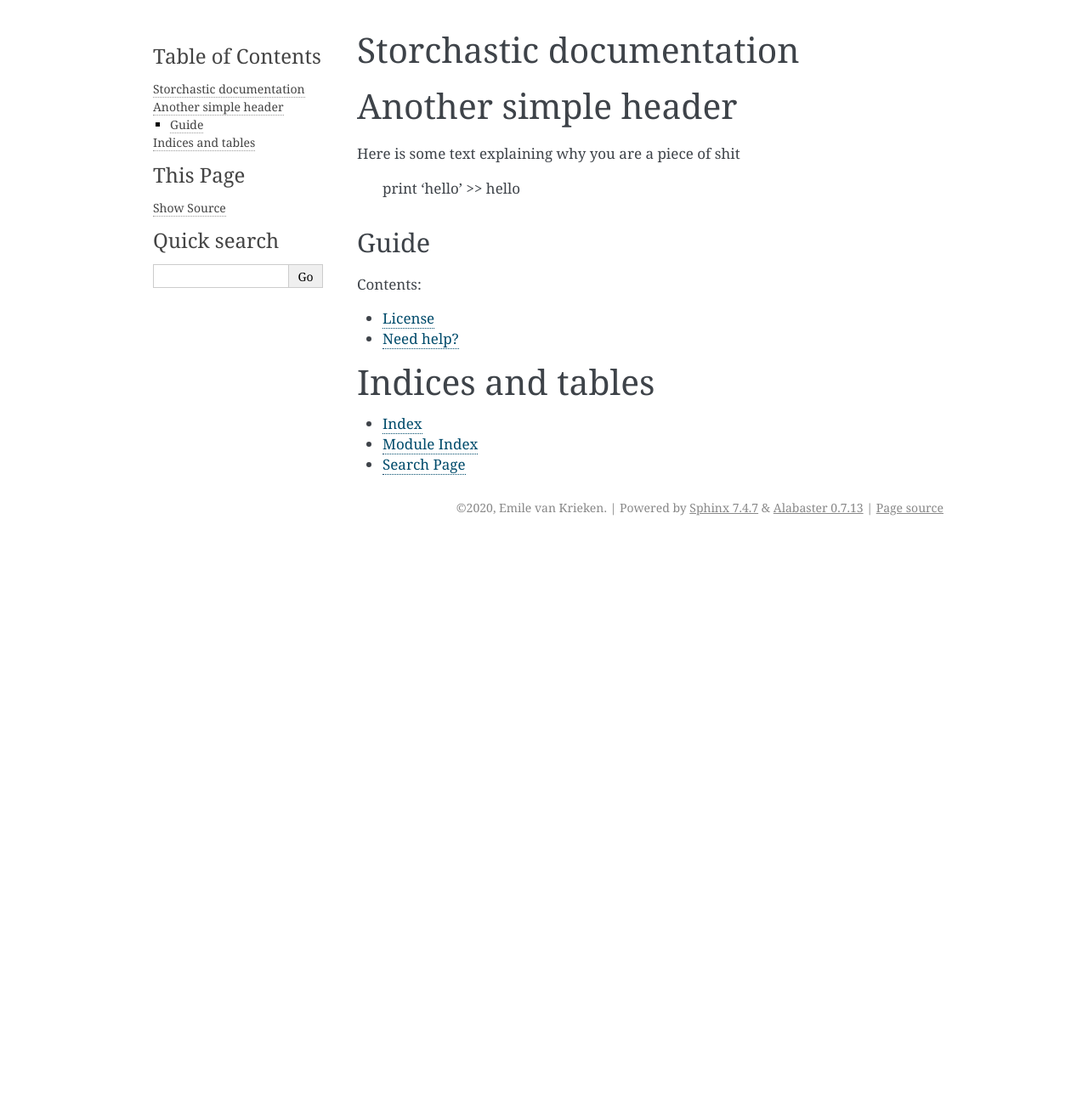
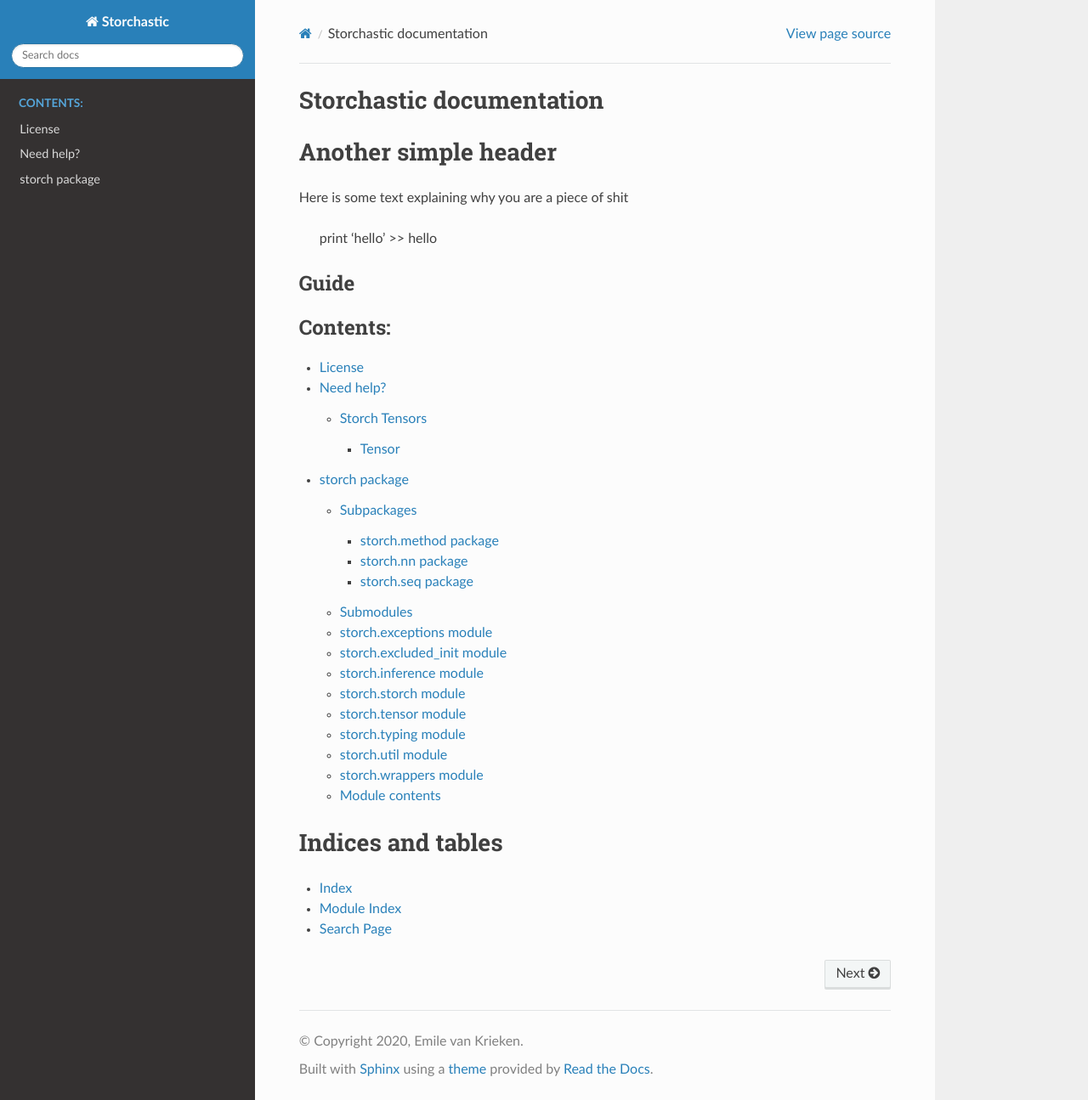
Before and after one commit to HEmile/storchastic, a Sphinx documentation site: the page built from docs/source/index.rst, in a window 1280 px wide and 1295 px high. Shown: the whole window at 85% size. Built offline with Sphinx 7.4.7 and the Read the Docs theme 2.0.0, drawn with Linux system fonts in a browser that asks for light colours.

Commit message:
Improved documentation
- Changed theme
- Added automatic docs

```diff
--- a/docs/source/conf.py
+++ b/docs/source/conf.py
@@ -10,9 +10,10 @@
 # add these directories to sys.path here. If the directory is relative to the
 # documentation root, use os.path.abspath to make it absolute, like shown here.
 #
-# import os
-# import sys
-# sys.path.insert(0, os.path.abspath('.'))
+import os
+import sys
+
+sys.path.insert(0, os.path.abspath("../.."))
 
 
 # -- Project information -----------------------------------------------------
@@ -30,7 +31,7 @@ release = "0.0.1"
 # Add any Sphinx extension module names here, as strings. They can be
 # extensions coming with Sphinx (named 'sphinx.ext.*') or your custom
 # ones.
-extensions = []
+extensions = ["sphinx_rtd_theme", "sphinx.ext.autodoc"]
 
 # Add any paths that contain templates here, relative to this directory.
 templates_path = ["_templates"]
@@ -46,7 +47,7 @@ exclude_patterns = []
 # The theme to use for HTML and HTML Help pages.  See the documentation for
 # a list of builtin themes.
 #
-html_theme = "alabaster"
+html_theme = "sphinx_rtd_theme"
 
 # Add any paths that contain custom static files (such as style sheets) here,
 # relative to this directory. They are copied after the builtin static files,
--- a/docs/source/help.rst
+++ b/docs/source/help.rst
@@ -2,3 +2,18 @@ Need help?
 ==========
 
 Send a mail to e.van.krieken@vu.nl!!
+
+.. automodule:: storch
+    :members:
+
+Storch Tensors
+~~~~~~~~~~~~~~
+
+Tensor
+------
+
+.. autoclass:: storch.Tensor
+    :members:
+    :undoc-members:
+    :show-inheritance:
+    :member-order: bysource
--- a/docs/source/index.rst
+++ b/docs/source/index.rst
@@ -18,6 +18,7 @@ Guide
 
    license
    help
+   storch
 
 
 
--- /dev/null
+++ b/docs/source/modules.rst
@@ -0,0 +1,7 @@
+storch
+======
+
+.. toctree::
+   :maxdepth: 4
+
+   storch
--- /dev/null
+++ b/docs/source/storch.method.rst
@@ -0,0 +1,38 @@
+storch.method package
+=====================
+
+Submodules
+----------
+
+storch.method.baseline module
+-----------------------------
+
+.. automodule:: storch.method.baseline
+   :members:
+   :undoc-members:
+   :show-inheritance:
+
+storch.method.method module
+---------------------------
+
+.. automodule:: storch.method.method
+   :members:
+   :undoc-members:
+   :show-inheritance:
+
+storch.method.sampling module
+-----------------------------
+
+.. automodule:: storch.method.sampling
+   :members:
+   :undoc-members:
+   :show-inheritance:
+
+
+Module contents
+---------------
+
+.. automodule:: storch.method
+   :members:
+   :undoc-members:
+   :show-inheritance:
--- /dev/null
+++ b/docs/source/storch.nn.rst
@@ -0,0 +1,22 @@
+storch.nn package
+=================
+
+Submodules
+----------
+
+storch.nn.losses module
+-----------------------
+
+.. automodule:: storch.nn.losses
+   :members:
+   :undoc-members:
+   :show-inheritance:
+
+
+Module contents
+---------------
+
+.. automodule:: storch.nn
+   :members:
+   :undoc-members:
+   :show-inheritance:
--- /dev/null
+++ b/docs/source/storch.rst
@@ -0,0 +1,87 @@
+storch package
+==============
+
+Subpackages
+-----------
+
+.. toctree::
+
+   storch.method
+   storch.nn
+   storch.seq
+
+Submodules
+----------
+
+storch.exceptions module
+------------------------
+
+.. automodule:: storch.exceptions
+   :members:
+   :undoc-members:
+   :show-inheritance:
+
+storch.excluded\_init module
+----------------------------
+
+.. automodule:: storch.excluded_init
+   :members:
+   :undoc-members:
+   :show-inheritance:
+
+storch.inference module
+-----------------------
+
+.. automodule:: storch.inference
+   :members:
+   :undoc-members:
+   :show-inheritance:
+
+storch.storch module
+--------------------
+
+.. automodule:: storch.storch
+   :members:
+   :undoc-members:
+   :show-inheritance:
+
+storch.tensor module
+--------------------
+
+.. automodule:: storch.tensor
+   :members:
+   :undoc-members:
+   :show-inheritance:
+
+storch.typing module
+--------------------
+
+.. automodule:: storch.typing
+   :members:
+   :undoc-members:
+   :show-inheritance:
+
+storch.util module
+------------------
+
+.. automodule:: storch.util
+   :members:
+   :undoc-members:
+   :show-inheritance:
+
+storch.wrappers module
+----------------------
+
+.. automodule:: storch.wrappers
+   :members:
+   :undoc-members:
+   :show-inheritance:
+
+
+Module contents
+---------------
+
+.. automodule:: storch
+   :members:
+   :undoc-members:
+   :show-inheritance:
--- /dev/null
+++ b/docs/source/storch.seq.rst
@@ -0,0 +1,30 @@
+storch.seq package
+==================
+
+Submodules
+----------
+
+storch.seq.blackbox module
+--------------------------
+
+.. automodule:: storch.seq.blackbox
+   :members:
+   :undoc-members:
+   :show-inheritance:
+
+storch.seq.mdp module
+---------------------
+
+.. automodule:: storch.seq.mdp
+   :members:
+   :undoc-members:
+   :show-inheritance:
+
+
+Module contents
+---------------
+
+.. automodule:: storch.seq
+   :members:
+   :undoc-members:
+   :show-inheritance:
```
Also changed, not shown: 2 other files.
